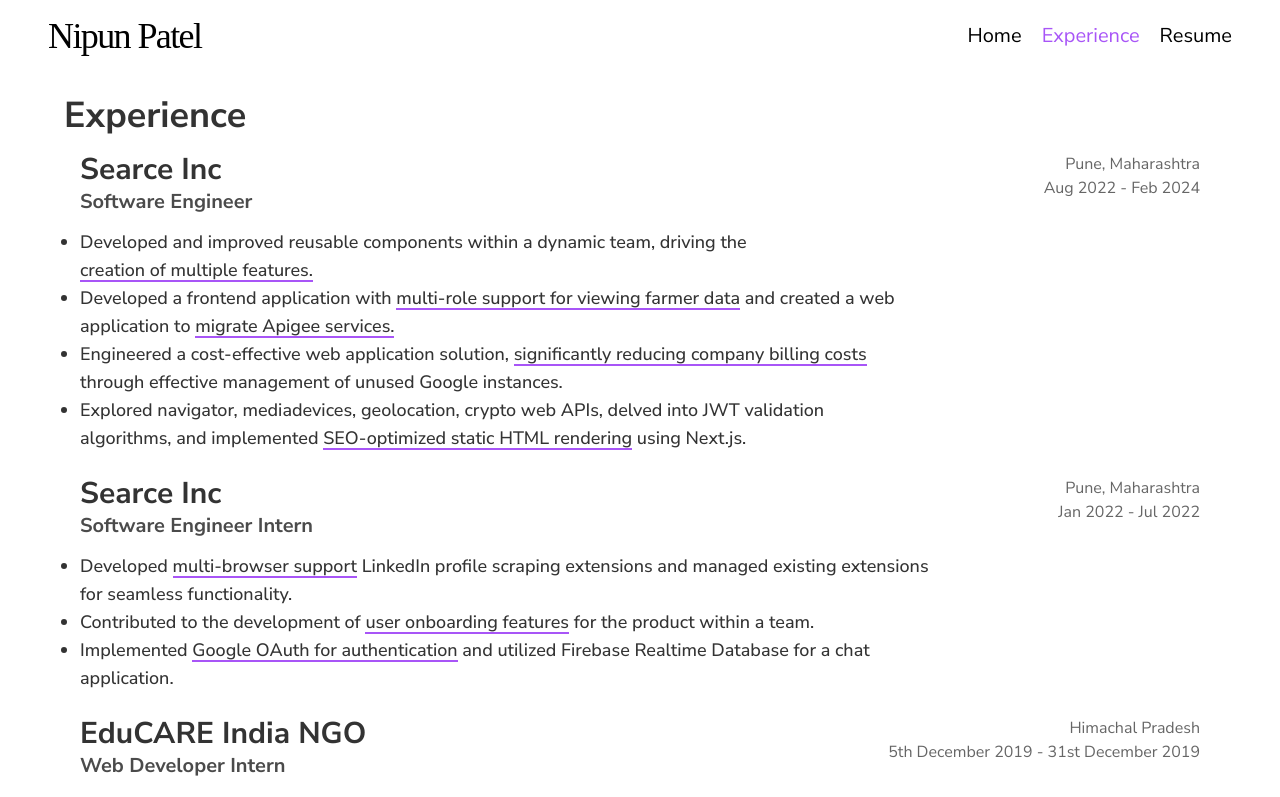
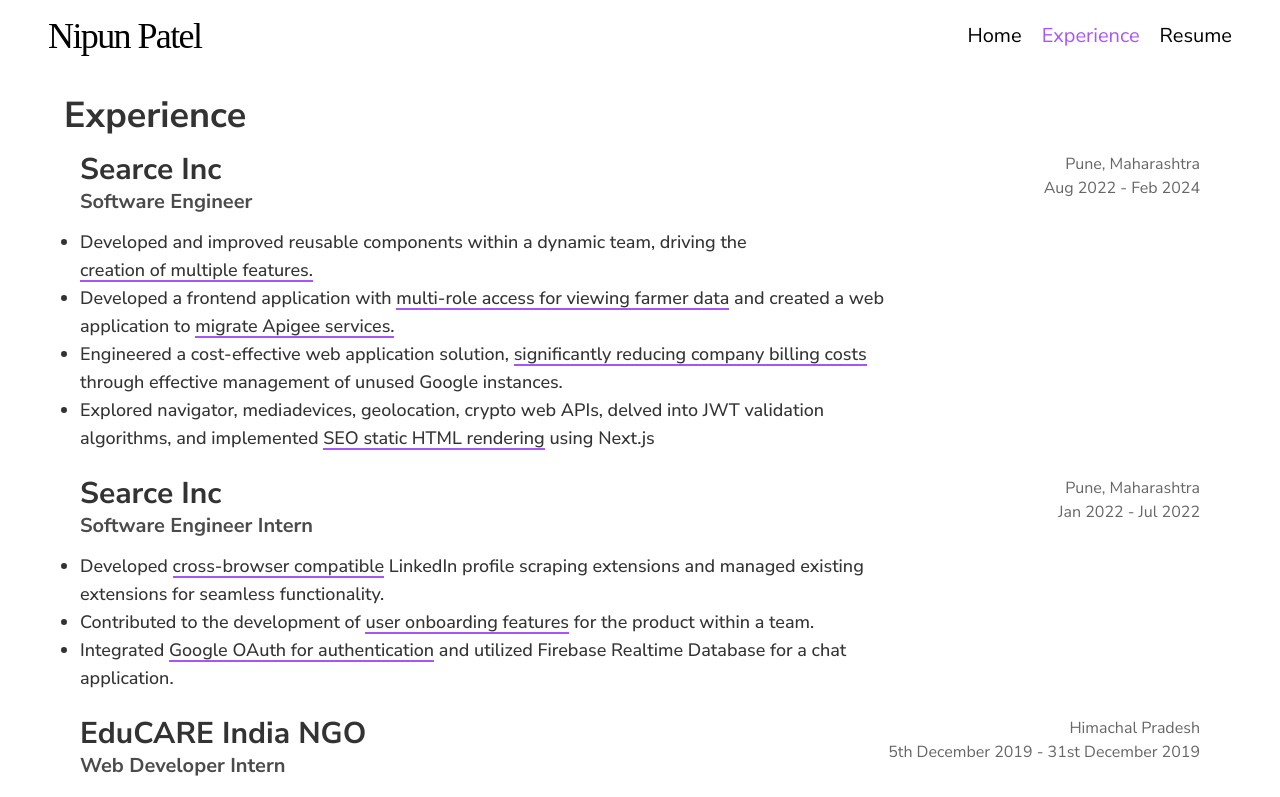
Before and after one commit to Nipun65/Portfolio, a Next.js app: page /experience in a window 1280 px wide. Shown: the top 797 px of the page. Built offline with nearby package versions, Linux system fonts and the light colour scheme.

Commit message:
updated resume and img tag

```diff
--- a/app/resume/page.tsx
+++ b/app/resume/page.tsx
@@ -1,7 +1,7 @@
 const Resume = () => {
   return (
     <iframe
-      src="https://drive.google.com/file/d/1jCaAaBEAQPAG5WaKzy_pX9lJV-8Y_Y3T/preview?usp=drivesdk"
+      src="https://drive.google.com/file/d/156NgnwbLBbgKB9PdBw5BRZbOn5kjfF98/preview?usp=drivesdk"
       className="h-screen w-full"
     ></iframe>
   );
--- a/components/Skills/index.tsx
+++ b/components/Skills/index.tsx
@@ -1,4 +1,5 @@
 import Link from "next/link";
+import Image from "next/image";
 import { constants } from "@/utilities";
 import { Skill } from "@/interfaces";
 
@@ -16,9 +17,11 @@
             target="__blank"
             className="text-center w-fit flex flex-col items-center"
           >
-            <img
+            <Image
               src={skill.logo.src}
               alt={`${skill.skill}`}
+              height={1024}
+              width={1024}
               className="xs:h-10 xs:w-10 lg:h-14 lg:w-14 hover:scale-105 hover:transition ease-in-out backdrop-filter"
             />
             <p className="font-bold text-[#040404] xs:text-[10px] md:text-base">
--- a/utilities/constants.utilities.ts
+++ b/utilities/constants.utilities.ts
@@ -34,9 +34,9 @@
     logo: "",
     description: [
       "Developed and improved reusable components within a dynamic team, driving the <span class='highlight'>creation of multiple features.</span>",
-      "Developed a frontend application with <span class='highlight'>multi-role support for viewing farmer data</span> and created a web application to <span class='highlight'>migrate Apigee services.</span>",
+      "Developed a frontend application with <span class='highlight'>multi-role access for viewing farmer data</span> and created a web application to <span class='highlight'>migrate Apigee services.</span>",
       "Engineered a cost-effective web application solution, <span class='highlight'>significantly reducing company billing costs</span> through effective management of unused Google instances.",
-      "Explored navigator, mediadevices, geolocation, crypto web APIs, delved into JWT validation algorithms, and implemented <span class='highlight'>SEO-optimized static HTML rendering</span> using Next.js.",
+      "Explored navigator, mediadevices, geolocation, crypto web APIs, delved into JWT validation algorithms, and implemented <span class='highlight'>SEO static HTML rendering</span> using Next.js",
     ],
     duration: "Aug 2022 - Feb 2024",
     location: "Pune, Maharashtra",
@@ -46,9 +46,9 @@
     role: "Software Engineer Intern",
     logo: "",
     description: [
-      "Developed <span class='highlight'>multi-browser support</span> LinkedIn profile scraping extensions and managed existing extensions for seamless functionality.",
+      "Developed <span class='highlight'>cross-browser compatible</span> LinkedIn profile scraping extensions and managed existing extensions for seamless functionality.",
       "Contributed to the development of <span class='highlight'>user onboarding features</span> for the product within a team.",
-      "Implemented <span class='highlight'>Google OAuth for authentication</span> and utilized Firebase Realtime Database for a chat application.",
+      "Integrated <span class='highlight'>Google OAuth for authentication</span> and utilized Firebase Realtime Database for a chat application.",
     ],
     duration: "Jan 2022 - Jul 2022",
     location: "Pune, Maharashtra",
```
